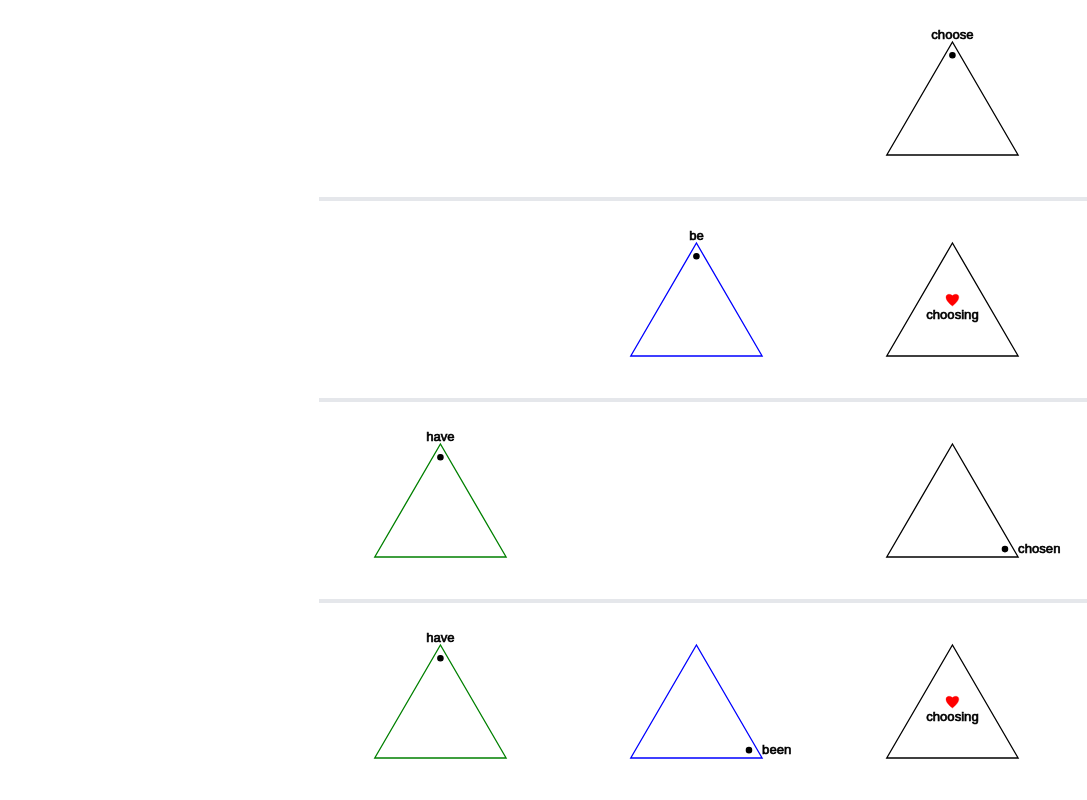
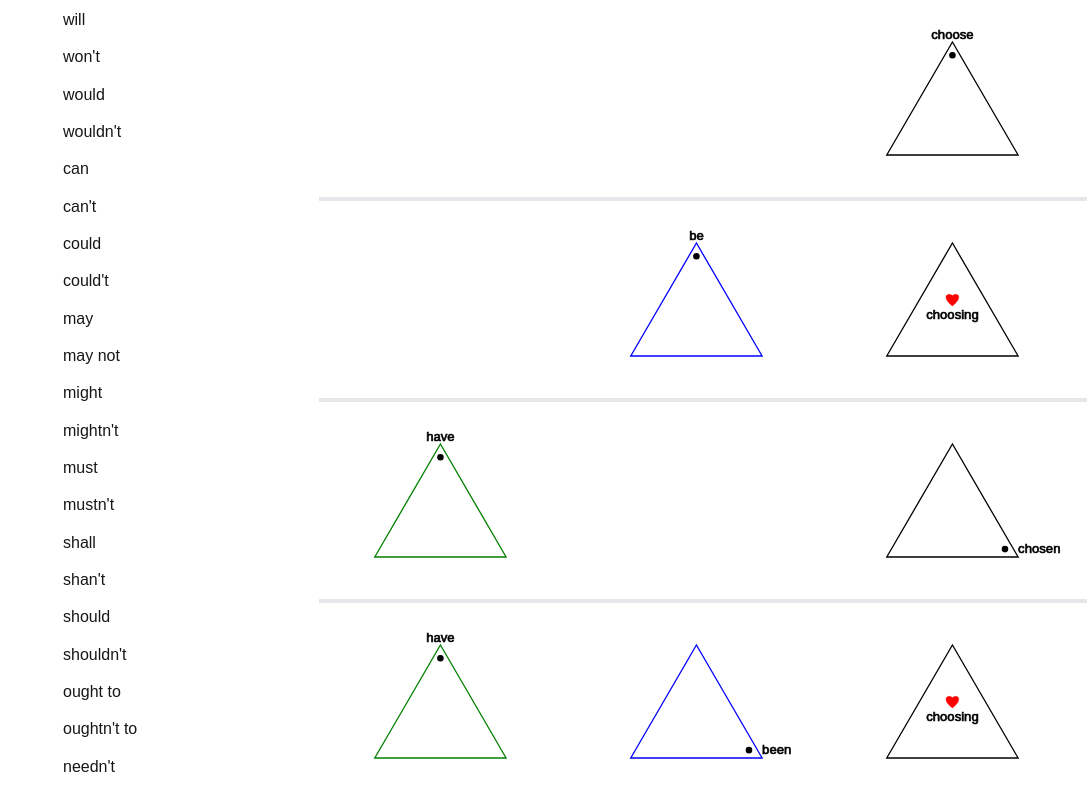
Before and after one commit to riwepo/grammar-triangles, a Next.js app: page /modal-verbs in a window 1280 px wide. Shown: the whole page, without its empty margins (193-1280 px from the left). Built offline with nearby package versions, Linux system fonts and the light colour scheme.

Commit message:
change verb-data to words

```diff
--- a/src/app/basic-triangle/page.js
+++ b/src/app/basic-triangle/page.js
@@ -1,5 +1,5 @@
 import BasicTriangle from "@/components/basic-triangle";
-import { VERBS } from "@/lib/utils/verb-data";
+import { VERBS } from "@/lib/utils/words";
 import { nanoid } from "nanoid";
 
 export const metadata = {
--- a/src/app/modal-verbs/page.js
+++ b/src/app/modal-verbs/page.js
@@ -1,11 +1,11 @@
 import ModalVerbs from "@/components/modal-verbs";
-import { VERBS } from "@/lib/utils/verb-data";
+import { VERBS } from "@/lib/utils/words";
 
 export const metadata = {
   title: "Modal Verbs",
   description: "Modal Verbs",
 };
 
-export default function TensesBlueprintPage() {
+export default function ModalVerbsPage() {
   return <ModalVerbs bossVerb={VERBS.choose} />;
 }
--- a/src/app/page.js
+++ b/src/app/page.js
@@ -1,6 +1,6 @@
 import VerbSkeleton from "@/components/tenses-blueprint";
 import VerbTriangle from "@/components/basic-triangle";
-import { VERBS } from "@/lib/utils/verb-data";
+import { VERBS } from "@/lib/utils/words";
 import { nanoid } from "nanoid";
 
 export default function Home() {
--- a/src/app/tenses-blueprint/page.js
+++ b/src/app/tenses-blueprint/page.js
@@ -1,5 +1,5 @@
 import TensesBlueprint from "@/components/tenses-blueprint";
-import { VERBS } from "@/lib/utils/verb-data";
+import { VERBS } from "@/lib/utils/words";
 
 export const metadata = {
   title: "Tenses Blueprint",
--- a/src/components/modal-verbs.jsx
+++ b/src/components/modal-verbs.jsx
@@ -5,7 +5,7 @@ import { nanoid } from "nanoid";
 
 import BasicTriangle from "@/components/basic-triangle";
 
-import { VERBS } from "@/lib/utils/verb-data";
+import { VERBS, MODAL_VERBS } from "@/lib/utils/words";
 
 function ModalVerbs({ bossVerb }) {
   // generate unique ids for all the basic triangle components
@@ -26,7 +26,11 @@ function ModalVerbs({ bossVerb }) {
   return (
     <div className="grid h-screen w-full grid-cols-[0.2fr_0.2fr_0.6fr]">
       <div className="col-start-1 row-start-1 h-full"></div>
-      <div className="grid-rows-auto col-start-2 row-start-1 grid h-full"></div>
+      <div className="col-start-2 row-start-1 grid h-full auto-rows-auto py-2">
+        {MODAL_VERBS.map((mv) => (
+          <p key={mv}>{mv}</p>
+        ))}
+      </div>
       <div className="col-start-3 row-start-1 grid h-full grid-cols-[1fr_1fr_1fr] grid-rows-[minmax(0,1fr)_minmax(0,0.02fr)_minmax(0,1fr)_minmax(0,0.02fr)_minmax(0,1fr)_minmax(0,0.02fr)_minmax(0,1fr)] overflow-auto">
         <BasicTriangle
           uuid={ids[0]}
--- a/src/components/tenses-blueprint.jsx
+++ b/src/components/tenses-blueprint.jsx
@@ -5,7 +5,7 @@ import { nanoid } from "nanoid";
 
 import BasicTriangle from "@/components/basic-triangle";
 
-import { VERBS } from "@/lib/utils/verb-data";
+import { VERBS } from "@/lib/utils/words";
 
 function TensesBlueprint({ bossVerb }) {
   // generate unique ids for all the basic triangle components
--- a/src/components/to-be-triangle.jsx
+++ b/src/components/to-be-triangle.jsx
@@ -1,5 +1,5 @@
 import { cn } from "@/lib/utils/css-class";
-import VERBS from "@/lib/utils/verb-data";
+import VERBS from "@/lib/utils/words";
 
 function ToBeTriangle({ uuid, colour, formVisibility, className }) {
   const toBeVerb = VERBS.be;
```
Also changed, not shown: src/lib/utils/words.js (renamed from src/lib/utils/verb-data.js).
